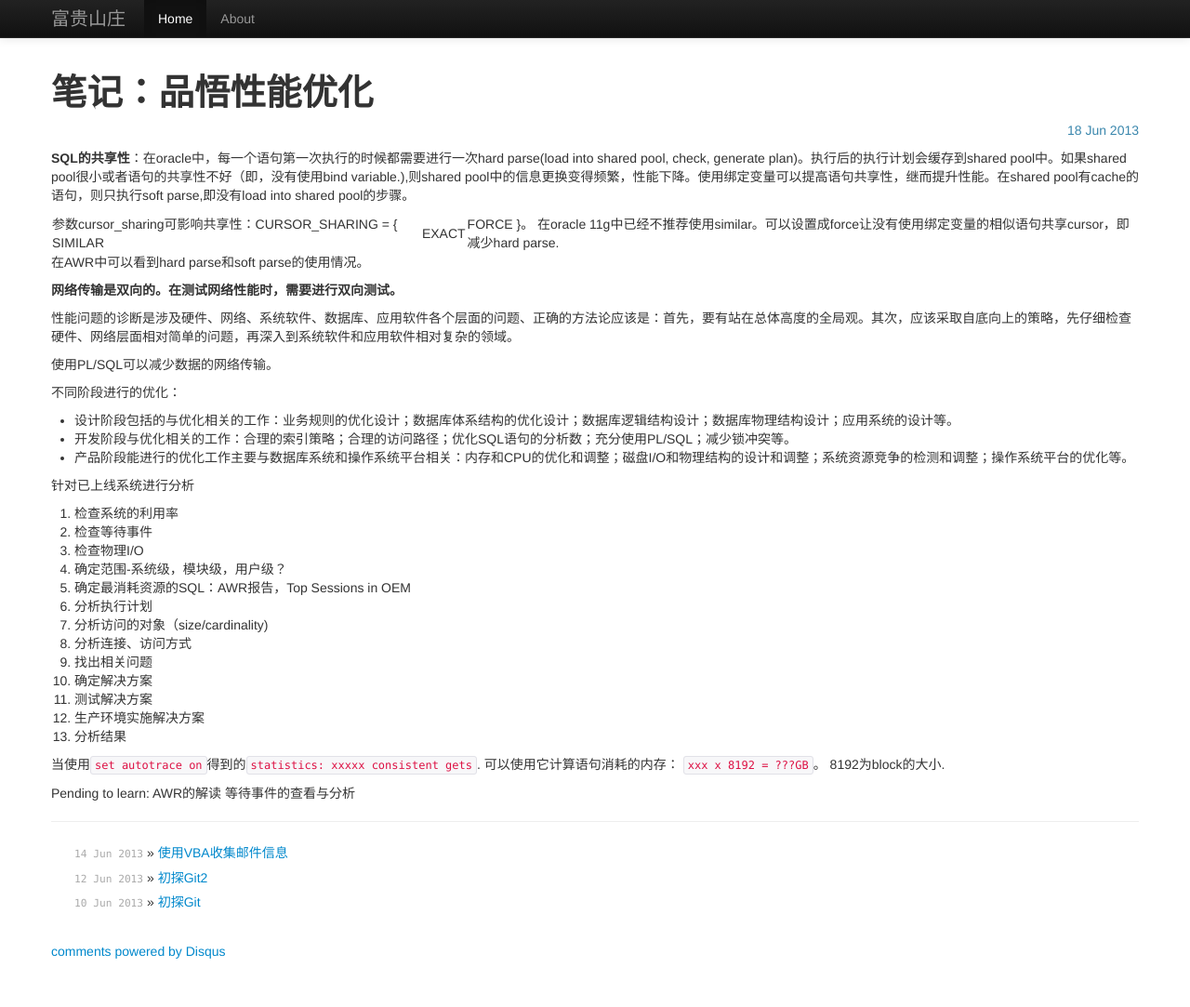
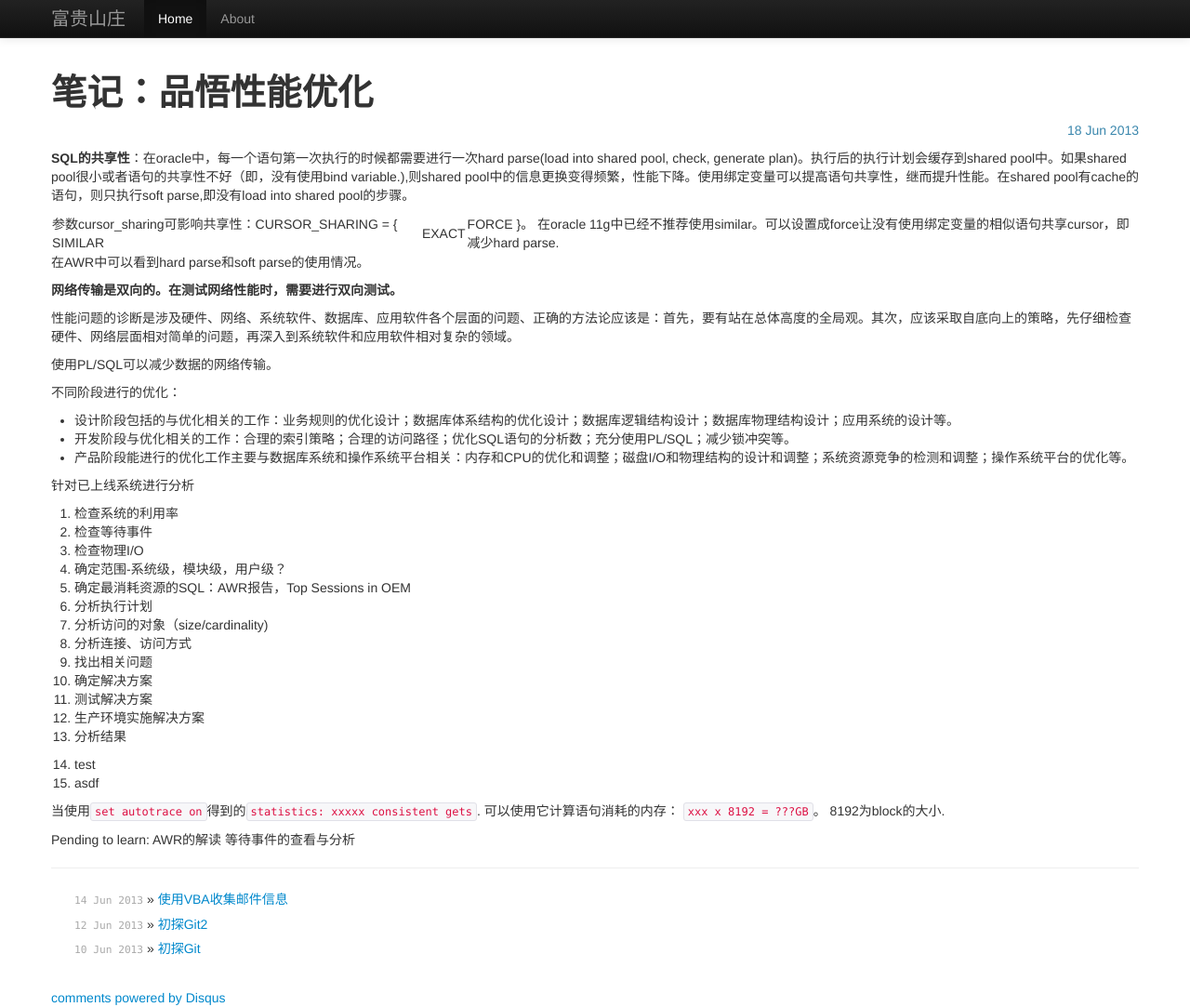
Before and after one commit to maydayuiui/maydayuiui.github.com, a Jekyll site: the page built from _posts/2013-06-18-pinwu.md, in a window 1280 px wide and 1083 px high. Shown: the whole window at 93% size. Built offline with Jekyll 4.4.1, drawn with Linux system fonts in a browser that asks for light colours; comment, search, counter and statistics services are not loaded.

Commit message:
Update 2013-06-18-pinwu.md

```diff
--- a/_posts/2013-06-18-pinwu.md
+++ b/_posts/2013-06-18-pinwu.md
@@ -36,6 +36,9 @@ title: 笔记：品悟性能优化
 12. 生产环境实施解决方案
 13. 分析结果
 
+1. test
+2. asdf
+
 当使用`set autotrace on`得到的`statistics: xxxxx consistent gets`. 可以使用它计算语句消耗的内存： `xxx x 8192 = ???GB`。 8192为block的大小.
 
 
```
